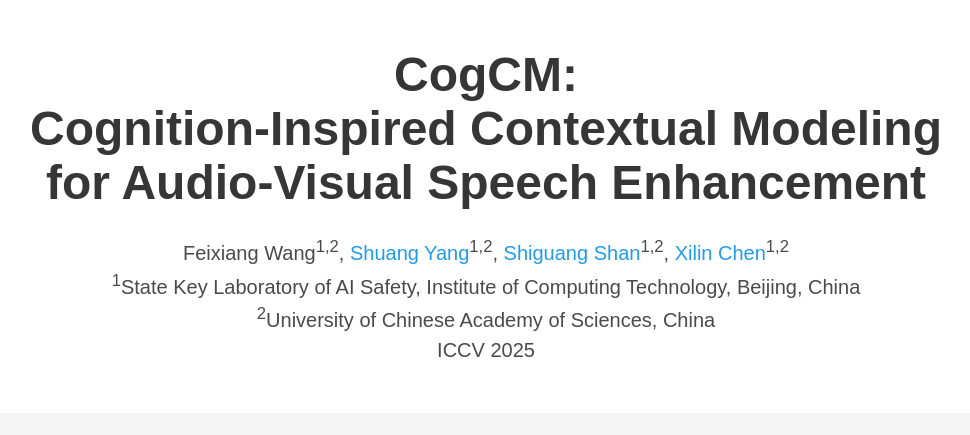
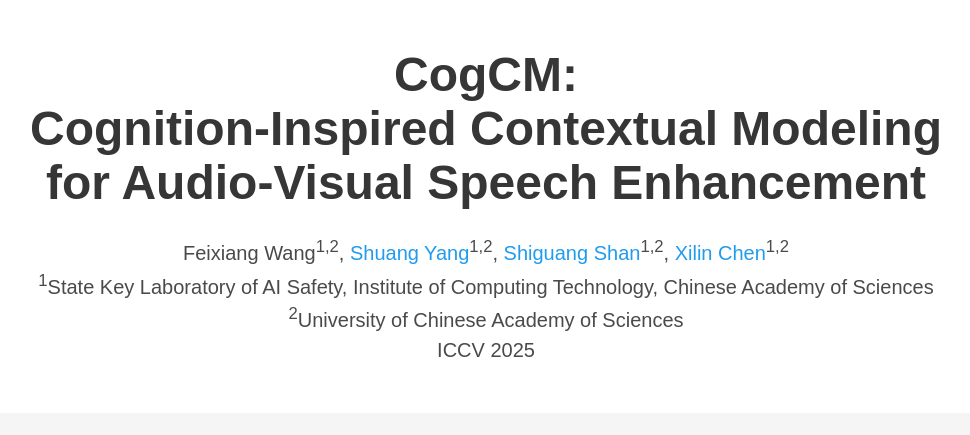
Before and after one commit to SoarCld/CogCM, a plain HTML site: page index.html in a window 1280 px wide. Shown: the top 435 px of the page, without its empty margins (154-1124 px from the left). Drawn offline with nearby package versions, Linux system fonts and the light colour scheme; some icons are missing; a web font is replaced by a local one.

Commit message:
update institute

```diff
--- a/index.html
+++ b/index.html
@@ -90,8 +90,8 @@
           </div>
           <div class="is-size-5 publication-authors">
             <span class="author-block">
-              <sup>1</sup>State Key Laboratory of AI Safety, Institute of Computing Technology, Beijing, China<br>
-              <sup>2</sup>University of Chinese Academy of Sciences, China<br>
+              <sup>1</sup>State Key Laboratory of AI Safety, Institute of Computing Technology, Chinese Academy of Sciences<br>
+              <sup>2</sup>University of Chinese Academy of Sciences<br>
               ICCV 2025
             </span>
             <!-- <span class="eql-cntrb"><small><br><sup>*</sup>Indicates Equal Contribution</small></span> -->
```
